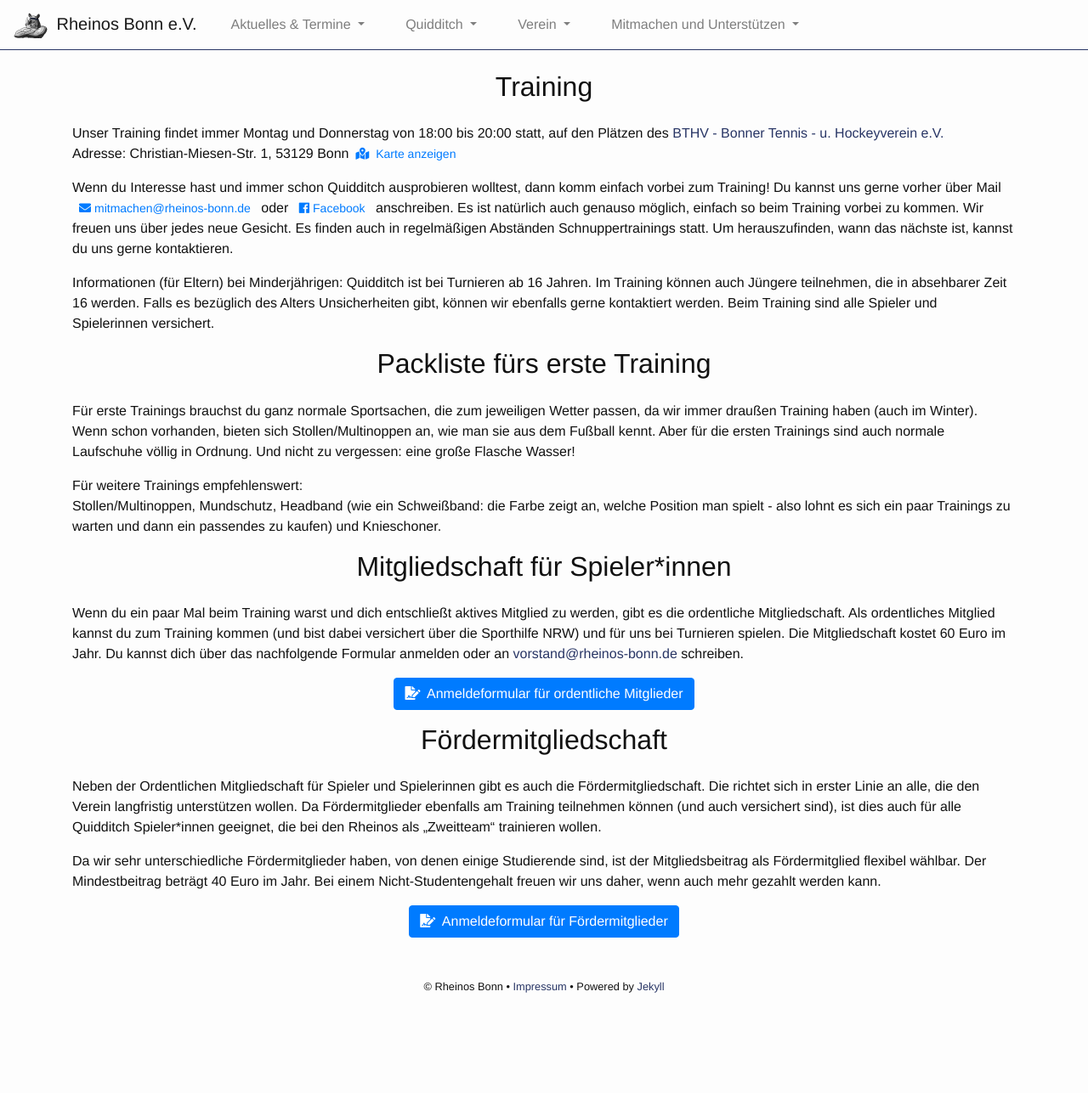
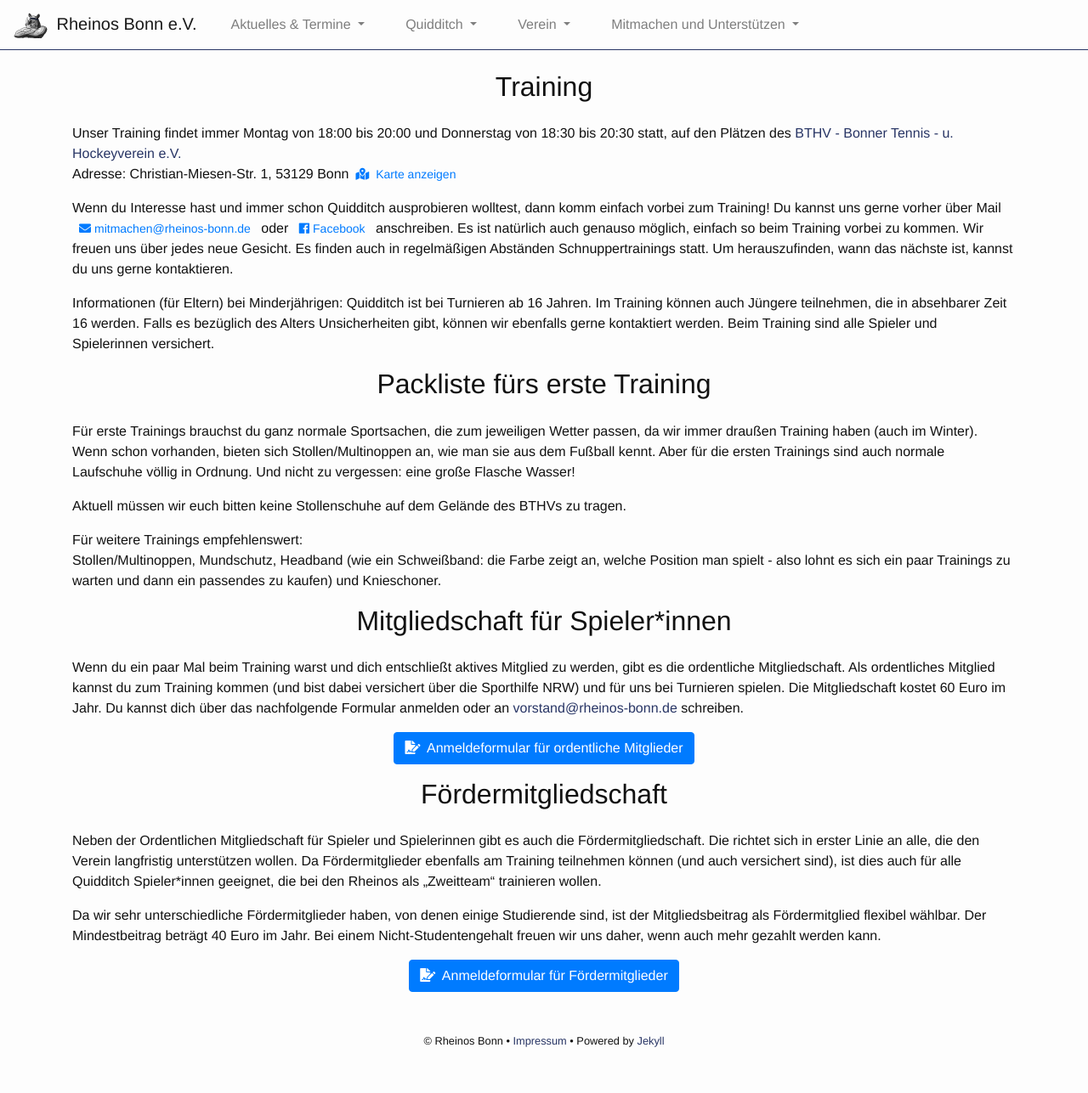
Before and after one commit to rheinos/rheinos.github.io, a Jekyll site: the page built from pages/join.html, in a window 1280 px wide. Shown: the whole page at 85% size. Built offline with Jekyll 4.4.1, drawn with Linux system fonts in a browser that asks for light colours; nearby versions of some CDN libraries; before the commit the page ends 1223 px from its top, so only the background shows below that.

Commit message:
Update join.html
Adjusted training hours. No cleats.

```diff
--- a/pages/join.html
+++ b/pages/join.html
@@ -8,7 +8,7 @@ permalink: /join/
   <header class="text-center mb-4">
     <h2>Training</h2>
   </header>
-  <p>Unser Training findet immer Montag und Donnerstag von 18:00 bis 20:00 statt, auf den Plätzen des <a href="https://www.bthv.de/blog/anlage" target="_blank">BTHV - Bonner Tennis - u. Hockeyverein e.V.</a>
+  <p>Unser Training findet immer Montag von 18:00 bis 20:00 und Donnerstag von 18:30 bis 20:30 statt, auf den Plätzen des <a href="https://www.bthv.de/blog/anlage" target="_blank">BTHV - Bonner Tennis - u. Hockeyverein e.V.</a>
     <br>Adresse: Christian-Miesen-Str. 1, 53129 Bonn<span class="btn-link btn-sm" data-toggle="modal" data-target=".map-modal"><i class="mr-2 fas fa-map-marked-alt"></i>Karte anzeigen</span>
   <div class="modal fade map-modal" tabindex="-1" role="dialog" aria-labelledby="myExtraLargeModalLabel" aria-hidden="true">
     <div class="modal-dialog modal-xl">
@@ -41,6 +41,7 @@ permalink: /join/
     <h2>Packliste fürs erste Training</h2>
   </header>
   <p>Für erste Trainings brauchst du ganz normale Sportsachen, die zum jeweiligen Wetter passen, da wir immer draußen Training haben (auch im Winter). Wenn schon vorhanden, bieten sich Stollen/Multinoppen an, wie man sie aus dem Fußball kennt. Aber für die ersten Trainings sind auch normale Laufschuhe völlig in Ordnung. Und nicht zu vergessen: eine große Flasche Wasser!</p>
+  <p>Aktuell müssen wir euch bitten keine Stollenschuhe auf dem Gelände des BTHVs zu tragen.</p>
 
   <p>Für weitere Trainings empfehlenswert:
     <br>Stollen/Multinoppen, Mundschutz, Headband (wie ein Schweißband: die Farbe zeigt an, welche Position man spielt - also lohnt es sich ein paar Trainings zu warten und dann ein passendes zu kaufen) und Knieschoner.</p>
```
